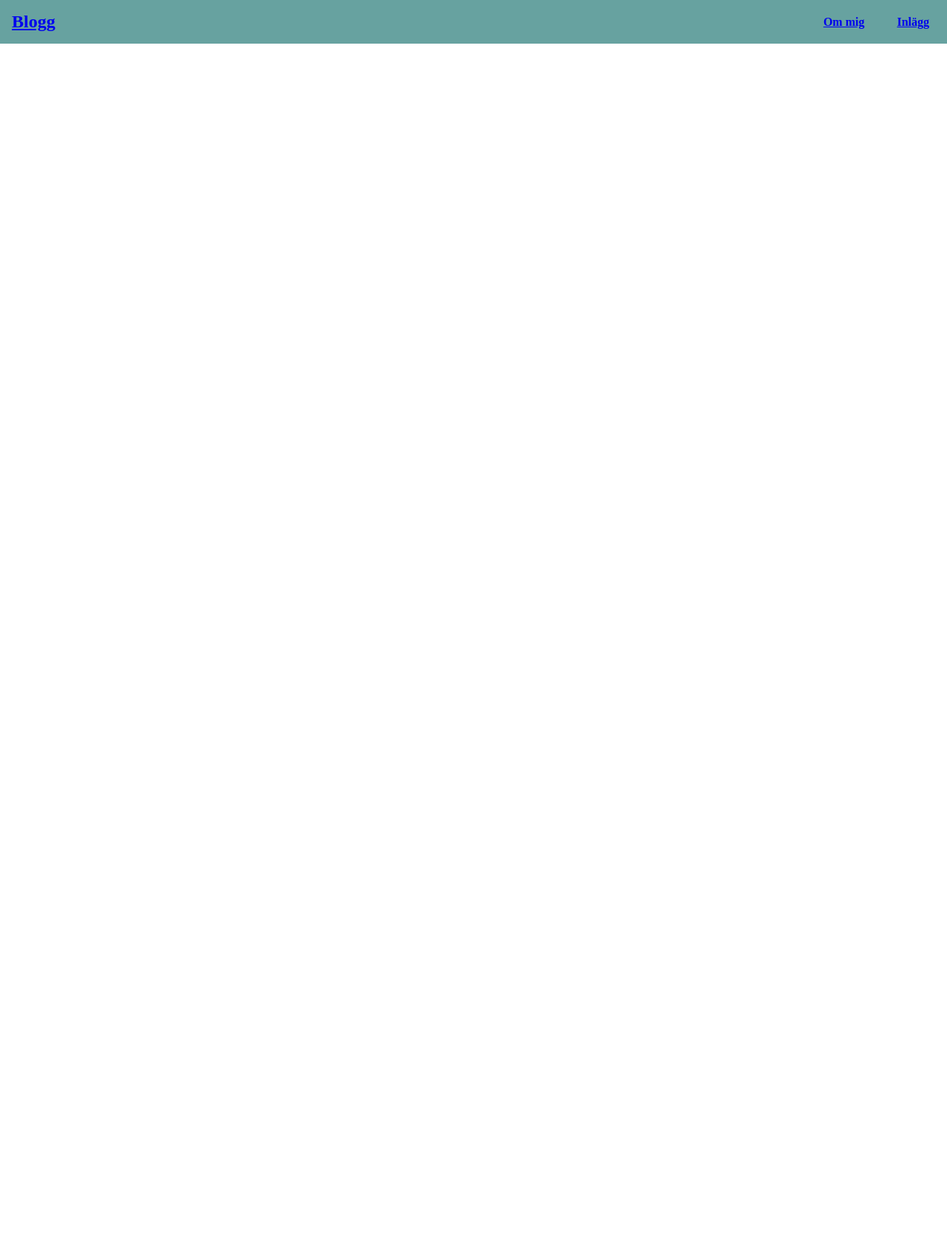
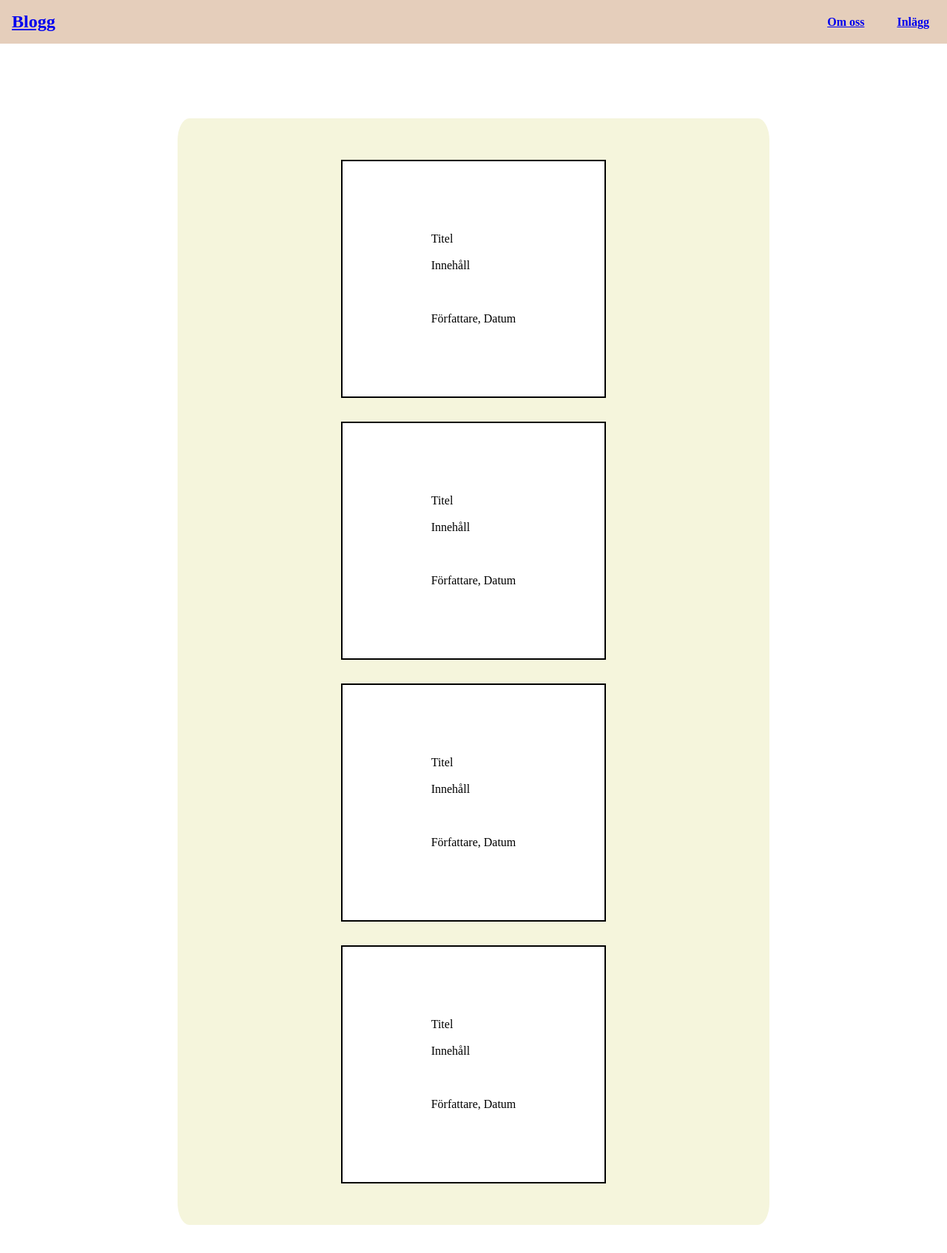
Before and after one commit to Evenelly/Blogg-sida, a plain HTML site: page Övriga-sidor/Inlägg.html in a window 1280 px wide. Shown: the whole page at 74% size. Before the commit the page ends 800 px from the top, so only its background shows below. Drawn offline with Linux system fonts and the light colour scheme.

Commit message:
Fixade framsidan, samt påbörjade inlägg

```diff
--- a/main.css
+++ b/main.css
@@ -1,24 +1,6 @@
     body {
         margin: 0;
     }
-
-    .background{
-        top: 0;
-        left: 0;
-        width: 100%;
-        height: 100%;
-        z-index: -1;
-        position: fixed;
-        opacity: 0.3;
-    }
-
-    .background img{
-        object-fit: cover;
-        width: 100%;
-        height: 100%;
-    }
-
-
 
     .image-container{
         z-index: -1;
@@ -34,7 +16,7 @@
     }
 
     .header{
-        background-color:rgb(103, 162, 160);
+        background-color: #e5cebb;
         display: flex;
         padding: 2vh;
         justify-content: space-between;
@@ -63,17 +45,21 @@
         max-width: 100%;
     }
 
-    .title{
-        margin: 1vh;
-        padding: 0px;
-        background-color: #f5f9fb;
-        border-radius: 2%;
+    .title h1{
+        margin: 2vh;
+        padding: 2vh;
+        color: #d1e6f0;
+        -webkit-text-stroke: black 0.7px;
+        border: solid 2px #e5cebb;
+        border-radius: 3%;
+        background-color: #fff8f3;
     }
 
     .introduktion {
         max-width: 100%;
-        background-color: #f5f9fb;
         border-radius: 2%;
+        border: solid 2px #e5cebb;
+        background-color: #fff8f3;
     }
 
     .introduktion p {
--- a/Övriga-sidor/Inlägg.html
+++ b/Övriga-sidor/Inlägg.html
@@ -14,8 +14,51 @@
         <div class="header">
             <a href="http://127.0.0.1:5501/index.html"><h2>Blogg</h2></a>
             <div class="nav-links">
-                <a href="http://127.0.0.1:5501/%C3%96vriga-sidor/om-oss.html"><h><b>Om mig</b></h></a>
+                <a href="http://127.0.0.1:5501/%C3%96vriga-sidor/om-oss.html"><h><b>Om oss</b></h></a>
                 <a href="http://127.0.0.1:5501/%C3%96vriga-sidor/inl%C3%A4gg.html"><h><b>Inlägg</b></h></a>
+            </div>
+        </div>
+
+        <div class="inlägg-container">
+            <div class="inlägg">
+                <p>
+                    Titel <br><br>
+                    Innehåll
+
+
+
+                    <br><br><br><br>Författare, Datum
+                </p>
+            </div>
+            <div class="inlägg">
+                <p>
+                    Titel <br><br>
+                    Innehåll
+
+
+
+                    <br><br><br><br>Författare, Datum
+                </p>
+            </div>
+            <div class="inlägg">
+                <p>
+                    Titel <br><br>
+                    Innehåll
+
+
+
+                    <br><br><br><br>Författare, Datum
+                </p>
+            </div>
+            <div class="inlägg">
+                <p>
+                    Titel <br><br>
+                    Innehåll
+
+
+
+                    <br><br><br><br>Författare, Datum
+                </p>
             </div>
         </div>
 
--- a/Övriga-sidor/Om oss.css
+++ b/Övriga-sidor/Om oss.css
@@ -3,7 +3,7 @@ body {
 }
 
 .header{
-    background-color:rgb(103, 162, 160);
+    background-color: #e5cebb;
     display: flex;
     padding: 2vh;
     justify-content: space-between;
--- a/Övriga-sidor/inlägg.css
+++ b/Övriga-sidor/inlägg.css
@@ -3,7 +3,7 @@ body {
 }
 
 .header{
-    background-color:rgb(103, 162, 160);
+    background-color: #e5cebb;
     display: flex;
     padding: 2vh;
     justify-content: space-between;
@@ -21,3 +21,20 @@ body {
 .header h2{
     margin: 0;
 }
+
+.inlägg-container{
+    display: flex;
+    flex-wrap: wrap;
+    background-color: beige;
+    justify-content: center;
+    margin: 20vh 30vh 20vh 30vh;
+    padding: 5vh;
+    border-radius: 2%;
+}
+
+.inlägg{
+    background-color: white;
+    margin: 2vh;
+    padding: 10vh 15vh;
+    border: 2px black solid;
+}
```
Also changed, not shown: index.html (+1 -7 lines), Övriga-sidor/Om-oss.html (+1 -1 lines).
